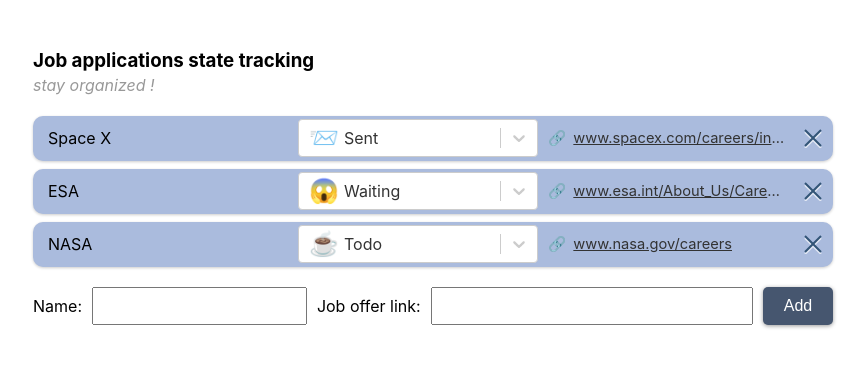
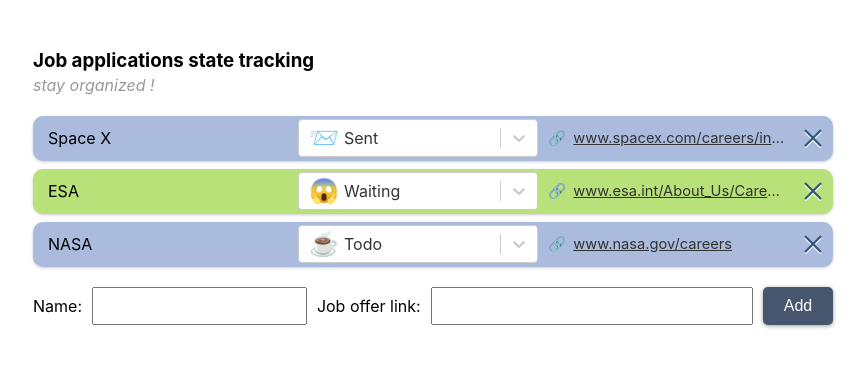
Before and after one commit to PaulDesiles/job-state-tracker, a React (Create React App) app: page / in a window 1280 px wide. Shown: the top 368 px of the page, without its empty margins (207-1074 px from the left). Built offline with nearby package versions, Linux system fonts and the light colour scheme.

Commit message:
state color

```diff
--- a/src/App.css
+++ b/src/App.css
@@ -36,6 +36,18 @@
   grid-template-columns: 1fr auto;
   justify-items: stretch;
   column-gap: 10px;
+}
+
+.appRefused {
+  background: #ccc;
+}
+
+.appWaiting {
+  background: #b9e17a;
+}
+
+.appAccepted {
+  background: #83bd29;
 }
 
 .applicationContent {
--- a/src/Components/ApplicationLine.tsx
+++ b/src/Components/ApplicationLine.tsx
@@ -56,7 +56,7 @@
     const displayedUrl = simplifyUrl(this.props.link);
 
     return (
-      <div className="application">
+      <div className={`application app${ApplicationState[this.props.state]}`}>
         <div className="applicationContent">
           <span>{this.props.name}</span>
 
```
